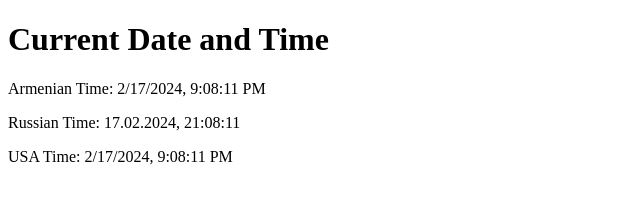
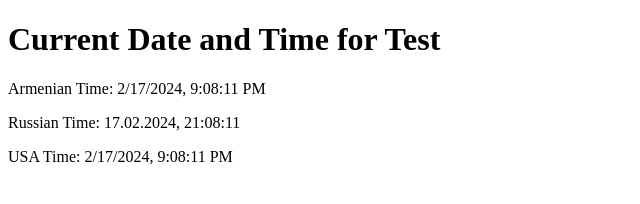
Before and after one commit to YHakobyan/app-for-jenkins, a plain HTML site: page index.html in a window 1280 px wide. Shown: the whole page, without its empty margins (0-640 px from the left). Drawn offline with Linux system fonts and the light colour scheme.

Commit message:
added to the dev repo2

```diff
--- a/index.html
+++ b/index.html
@@ -7,7 +7,7 @@
 </head>
 <body>
 
-<h1>Current Date and Time</h1>
+<h1>Current Date and Time for Test</h1>
 
 <p>Armenian Time: <span id="armenianTime"></span></p>
 <p>Russian Time: <span id="russianTime"></span></p>
```
